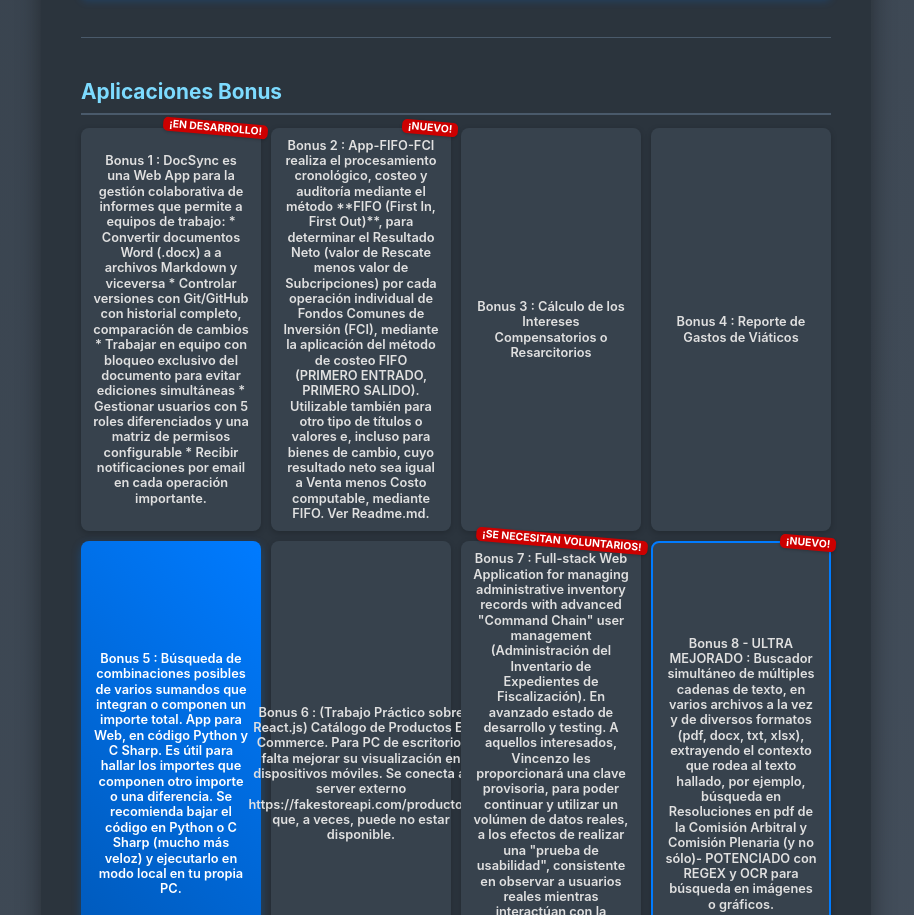
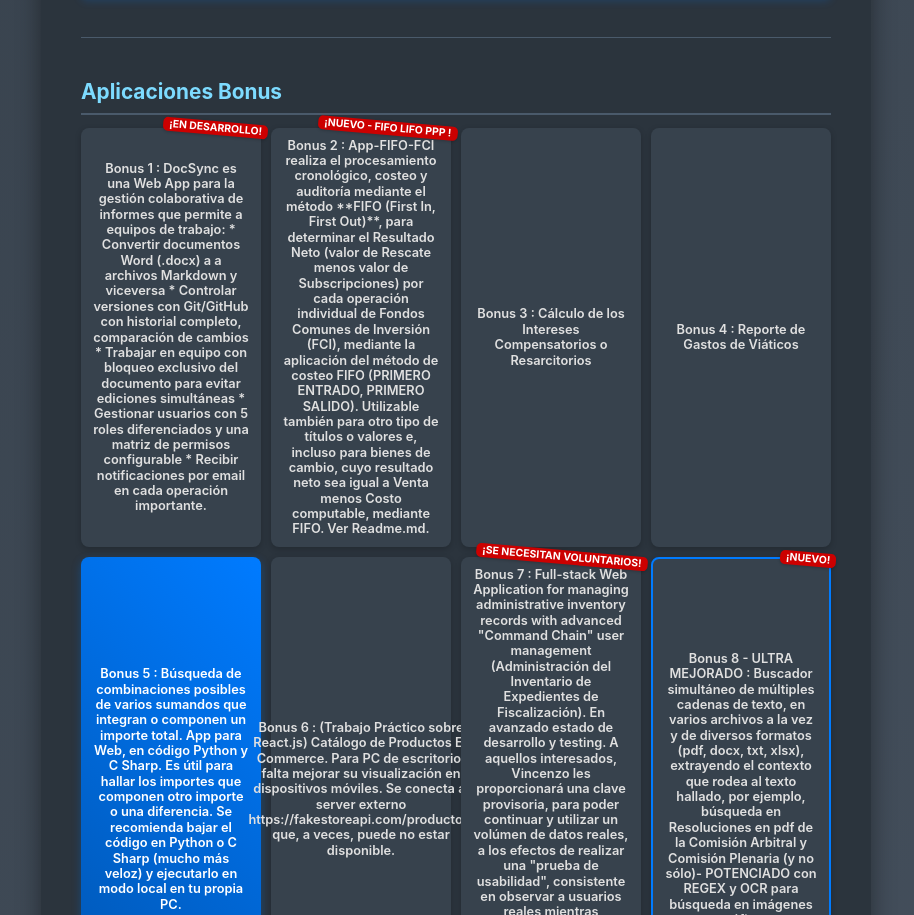
Before and after one commit to vnatale52/carga_balances, a plain HTML site: page frontend/index.html in a window 1280 px wide. Shown: the part 1305-2220 px from the top of the page, without its empty margins (184-1098 px from the left). Drawn offline with Linux system fonts and the light colour scheme; no server answers.

Commit message:
Update Bonus 2 description and new tag

```diff
--- a/frontend/index.html
+++ b/frontend/index.html
@@ -83,7 +83,7 @@
 
 
                     <a href="https://app-fifo-fci.onrender.com/" target="_blank" class="bonus-item">
-			Bonus 2 :  App-FIFO-FCI  realiza el procesamiento cronológico, costeo y auditoría mediante el método **FIFO (First In, First Out)**, para determinar el Resultado Neto (valor de Rescate menos valor de Subcripciones) por cada operación individual de Fondos Comunes de Inversión (FCI), mediante la aplicación del método de costeo FIFO (PRIMERO ENTRADO, PRIMERO SALIDO). Utilizable también para otro tipo de títulos o valores e, incluso para bienes de cambio, cuyo resultado neto sea igual a Venta menos Costo computable, mediante FIFO. Ver Readme.md.   <span class="new-tag">¡NUEVO!</span>
+			Bonus 2 :  App-FIFO-FCI  realiza el procesamiento cronológico, costeo y auditoría mediante el método **FIFO (First In, First Out)**, para determinar el Resultado Neto (valor de Rescate menos valor de Subscripciones) por cada operación individual de Fondos Comunes de Inversión (FCI), mediante la aplicación del método de costeo FIFO (PRIMERO ENTRADO, PRIMERO SALIDO). Utilizable también para otro tipo de títulos o valores e, incluso para bienes de cambio, cuyo resultado neto sea igual a Venta menos Costo computable, mediante FIFO. Ver Readme.md.   <span class="new-tag">¡NUEVO - FIFO LIFO PPP !</span>
                     </a>
 
 
```
